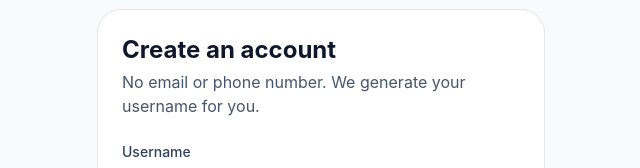
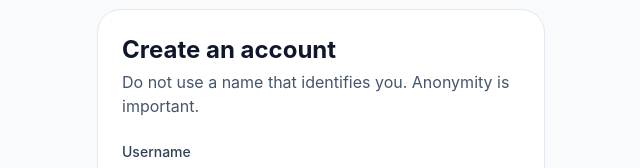
Before and after one commit to Nuel36j/SafeQuest, a Next.js app in the folder frontend/: page /register in a window 1280 px wide. Shown: the part 148-316 px from the top of the page, without its empty margins (319-959 px from the left). Built offline with nearby package versions, Linux system fonts and the light colour scheme; no server answers.

Commit message:
Revise AuthCard subtitles for clarity and anonymity
Updated AuthCard subtitles for account creation and username display.

```diff
--- a/frontend/app/register/register.tsx
+++ b/frontend/app/register/register.tsx
@@ -68,7 +68,7 @@ export default function RegisterPage() {
 
   if (createdUsername) {
     return (
-      <AuthCard title="Account created" subtitle="This is your username. Save it now.">
+      <AuthCard title="Account created">
         <p className="break-all rounded-2xl bg-indigo-50 px-4 py-4 text-center text-2xl font-bold text-indigo-700 dark:bg-indigo-500/10 dark:text-indigo-300">
           {createdUsername}
         </p>
@@ -89,7 +89,7 @@ export default function RegisterPage() {
   }
 
   return (
-    <AuthCard title="Create an account" subtitle="No email or phone number. We generate your username for you.">
+    <AuthCard title="Create an account" subtitle="Do not use a name that identifies you. Anonymity is important.">
       <form onSubmit={handleSubmit} className="space-y-4">
         <div>
           <label htmlFor="username" className={labelClass}>
```
